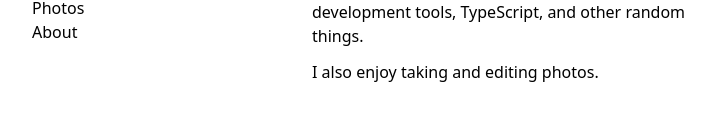
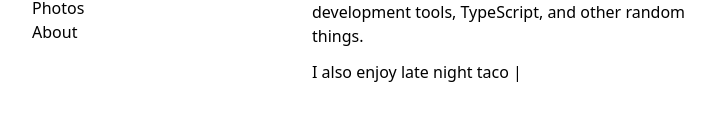
Before and after one commit to salolivares/salolivares.com, a Next.js app: page / in a window 1280 px wide. Shown: the part 164-300 px from the top of the page, without its empty margins (8-723 px from the left). Built offline with nearby package versions, Linux system fonts and the light colour scheme.

Commit message:
feat: add typewriter to index

```diff
--- a/package.json
+++ b/package.json
@@ -11,12 +11,13 @@
   "dependencies": {
     "date-fns": "^2.16.1",
     "gray-matter": "^4.0.2",
-    "next": "latest",
+    "next": "^9.5.5",
     "raw-loader": "^4.0.2",
     "react": "^16.12.0",
     "react-dom": "^16.12.0",
     "react-markdown": "^4.3.1",
-    "react-syntax-highlighter": "^15.2.1"
+    "react-syntax-highlighter": "^15.2.1",
+    "typewriter-effect": "^2.13.1"
   },
   "devDependencies": {
     "@types/react-syntax-highlighter": "^11.0.5",
--- a/pages/index.tsx
+++ b/pages/index.tsx
@@ -1,5 +1,10 @@
+// eslint-disable-next-line @typescript-eslint/ban-ts-comment
+// @ts-ignore
+import Typewriter from 'typewriter-effect/dist/react';
 import Wrapper from '../components/layout/Wrapper';
 import ContentSection from '../components/ContentSection';
+import FAV_THINGS from '../utils/favs';
+import { shuffleArray } from '../utils/utils';
 
 const IndexPage = () => (
   <Wrapper title="Sal Olivares" description="Sal Olivares. Software Engineer.">
@@ -9,7 +14,19 @@ const IndexPage = () => (
         I&apos;m an engineer trying his best to document his experiences. You&apos;ll find my thoughts on development
         tools, TypeScript, and other random things.
       </p>
-      <p>I also enjoy taking and editing photos.</p>
+      <p>
+        I also enjoy{' '}
+        <Typewriter
+          options={{
+            strings: shuffleArray(FAV_THINGS.map((h) => `${h}.`)),
+            autoStart: true,
+            loop: true,
+            skipAddStyles: true,
+            delay: 50,
+            deleteSpeed: 30,
+          }}
+        />
+      </p>
     </ContentSection>
   </Wrapper>
 );
--- a/styles/index.css
+++ b/styles/index.css
@@ -18,9 +18,12 @@ a {
   .post-content pre {
     @apply rounded-lg;
   }
-
   .post-content p {
     @apply my-3;
+  }
+
+  .Typewriter {
+    @apply inline;
   }
 }
 
--- /dev/null
+++ b/utils/favs.ts
@@ -0,0 +1,21 @@
+const FAV_THINGS = [
+  'taking and editing photos',
+  'longboarding',
+  'fixing node installations',
+  'spending money on fancy keyboards',
+  'late night taco bell',
+  'ultrawide monitors',
+  'getting stuck in vim',
+  'breakfast burritos',
+  'pretending to be good at sim-racing',
+  'good vibes',
+  'wasting time on hacker news',
+  'optimizing workflows',
+  'sharing memes on twitter',
+  'winning at monopoly deal against my girlfriend',
+  'board games',
+  'freshly baked cookies',
+  'minimalist design',
+];
+
+export default FAV_THINGS;
--- /dev/null
+++ b/utils/utils.ts
@@ -0,0 +1,12 @@
+/* eslint-disable no-plusplus */
+/* eslint-disable import/prefer-default-export */
+export const shuffleArray = <T>(arr: T[]): T[] => {
+  const newArr = arr.slice();
+
+  for (let i = newArr.length - 1; i > 0; i--) {
+    const rand = Math.floor(Math.random() * (i + 1));
+    [newArr[i], newArr[rand]] = [newArr[rand], newArr[i]];
+  }
+
+  return newArr;
+};
```
Also changed, not shown: 1 other file (tests, documents, lock files or other folders).
